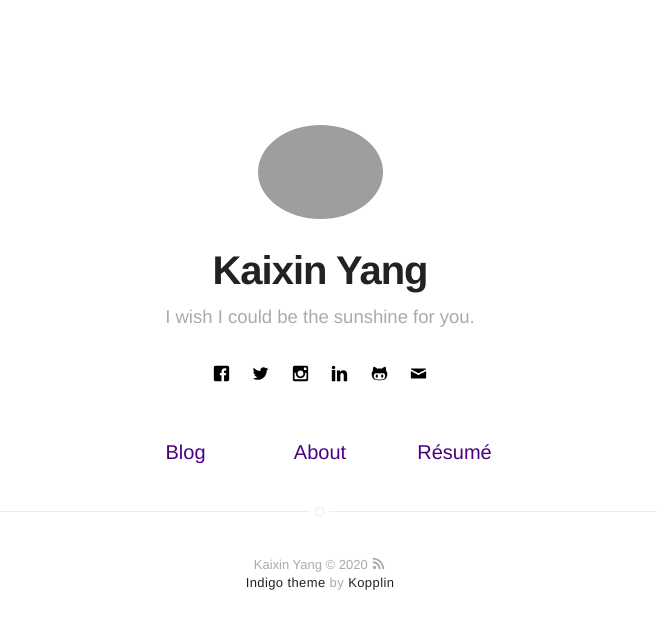
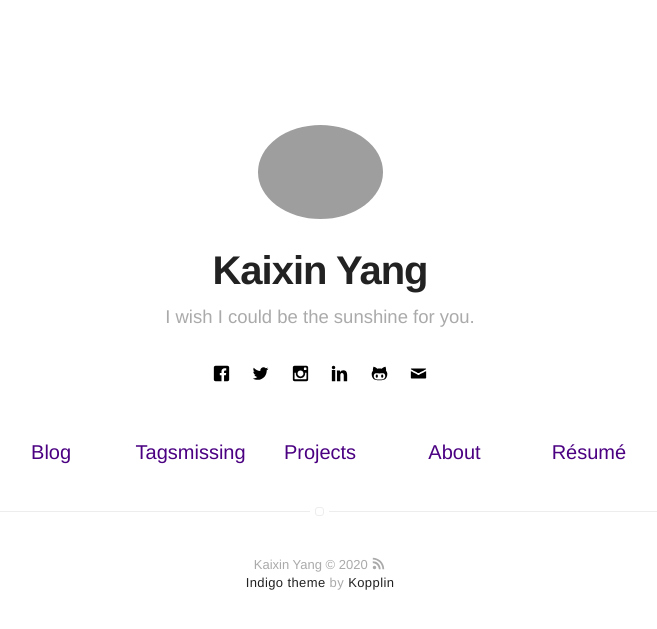
Before and after one commit to SceneryInMirror/SceneryInMirror.github.io, a Jekyll site: the page built from index.html, in a window 1280 px wide. Shown: the top 629 px of the page, without its empty margins (320-977 px from the left). Built offline with Jekyll 4.4.1, drawn with Linux system fonts in a browser that asks for light colours.

Commit message:
2020.01.21

```diff
--- a/_config.yml
+++ b/_config.yml
@@ -89,7 +89,7 @@ paginate_path: "blog/:num/"
 # if you don't need "about" or "blog", comment them out below
 about: true
 blog: true
-#projects: true
+projects: true
 tags: true
 
 # do you want to show the "read time" of the posts?
--- a/_includes/nav.html
+++ b/_includes/nav.html
@@ -14,13 +14,9 @@
             {% endif %}
         {% endif %}
 
-	    {% if site.tags == true %}
-	        {% if page.title != "Tags" %}
-                <li class="item">
-                    <a class="link" href="{{ site.url }}/tags">Tagsmissing</a>
-                </li>
-            {% endif %}
-        {% endif %}
+        <li class="item">
+            <a class="link" href="{{ site.url }}/tags">Tagsmissing</a>
+        </li>
 
         {% if site.projects == true %}
             {% if page.title != "Projects" %}
```
